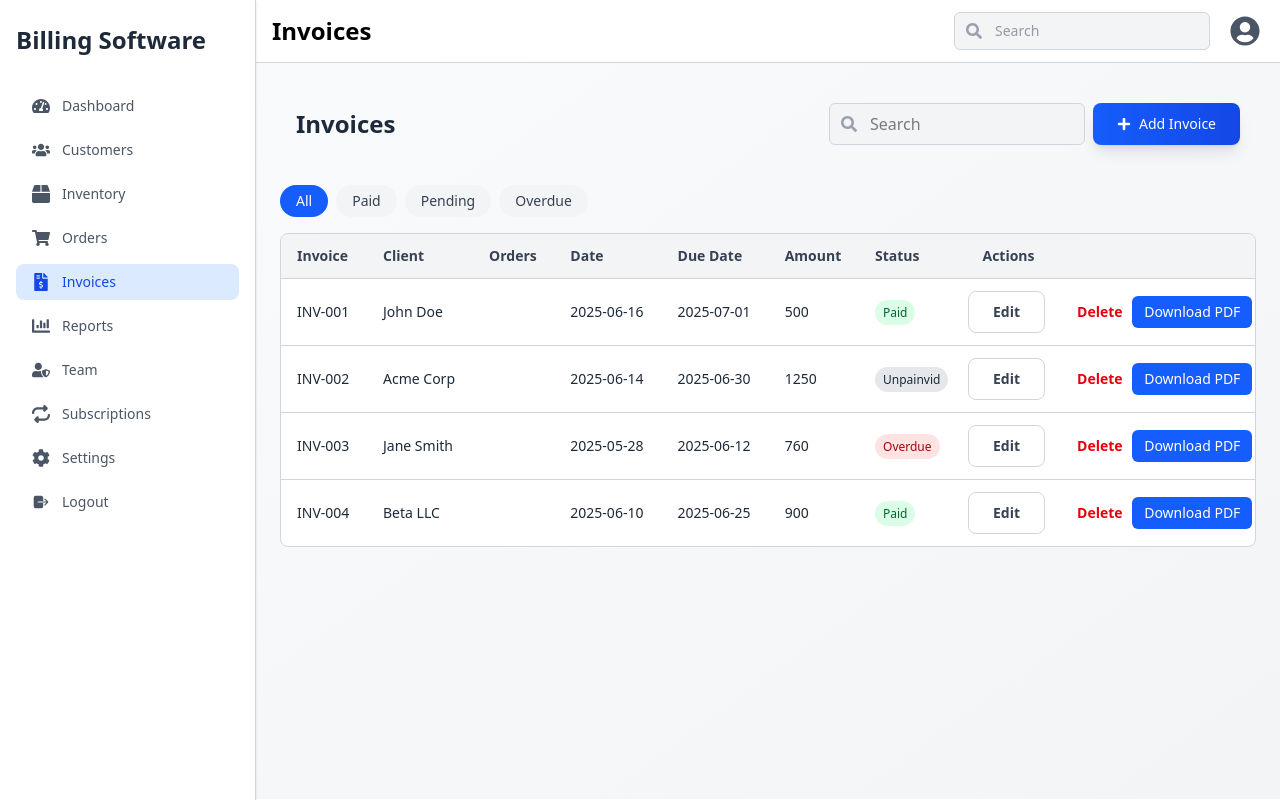
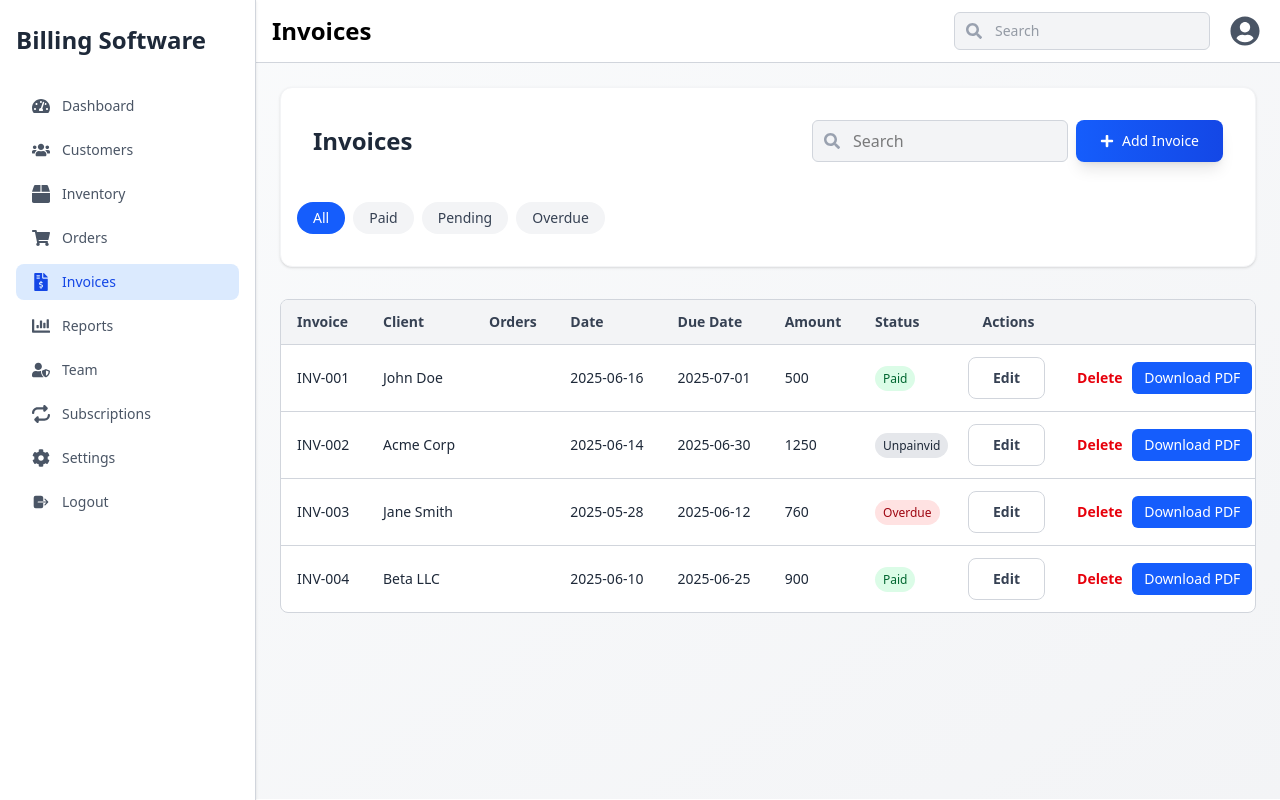
Before and after one commit to Samir-kyamkhani/billing-saas, a React (Vite) app in the folder client/: page /invoices in a window 1280 px wide. Built offline with nearby package versions, Linux system fonts and the light colour scheme.

Commit message:
InvoicesPage Classes fix

```diff
--- a/client/src/dashboard/pages/InvoicesPage.jsx
+++ b/client/src/dashboard/pages/InvoicesPage.jsx
@@ -42,7 +42,9 @@ const InvoicesPage = () => {
     setInvoiceList((prev) => {
       if (editInvoiceData) {
         // Edit existing invoice
-        return prev?.map((inv) => (inv.id === invoiceData.id ? invoiceData : inv));
+        return prev?.map((inv) =>
+          inv.id === invoiceData.id ? invoiceData : inv
+        );
       } else {
         // Add new invoice
         return [...prev, invoiceData];
@@ -58,7 +60,8 @@ const InvoicesPage = () => {
   };
 
   return (
-    <div>
+    <div className="space-y-8">
+      <div className="bg-white rounded-xl shadow-sm border p-4 border-gray-100">
         <PageHeader
           title="Invoices"
           filters={["All", "Paid", "Pending", "Overdue"]}
@@ -78,6 +81,7 @@ const InvoicesPage = () => {
             </Button>
           )}
         />
+      </div>
 
       {/* Invoice Form Modal */}
       {showInvoiceForm && (
```
Lines whose indentation alone changed are shown as unchanged.
